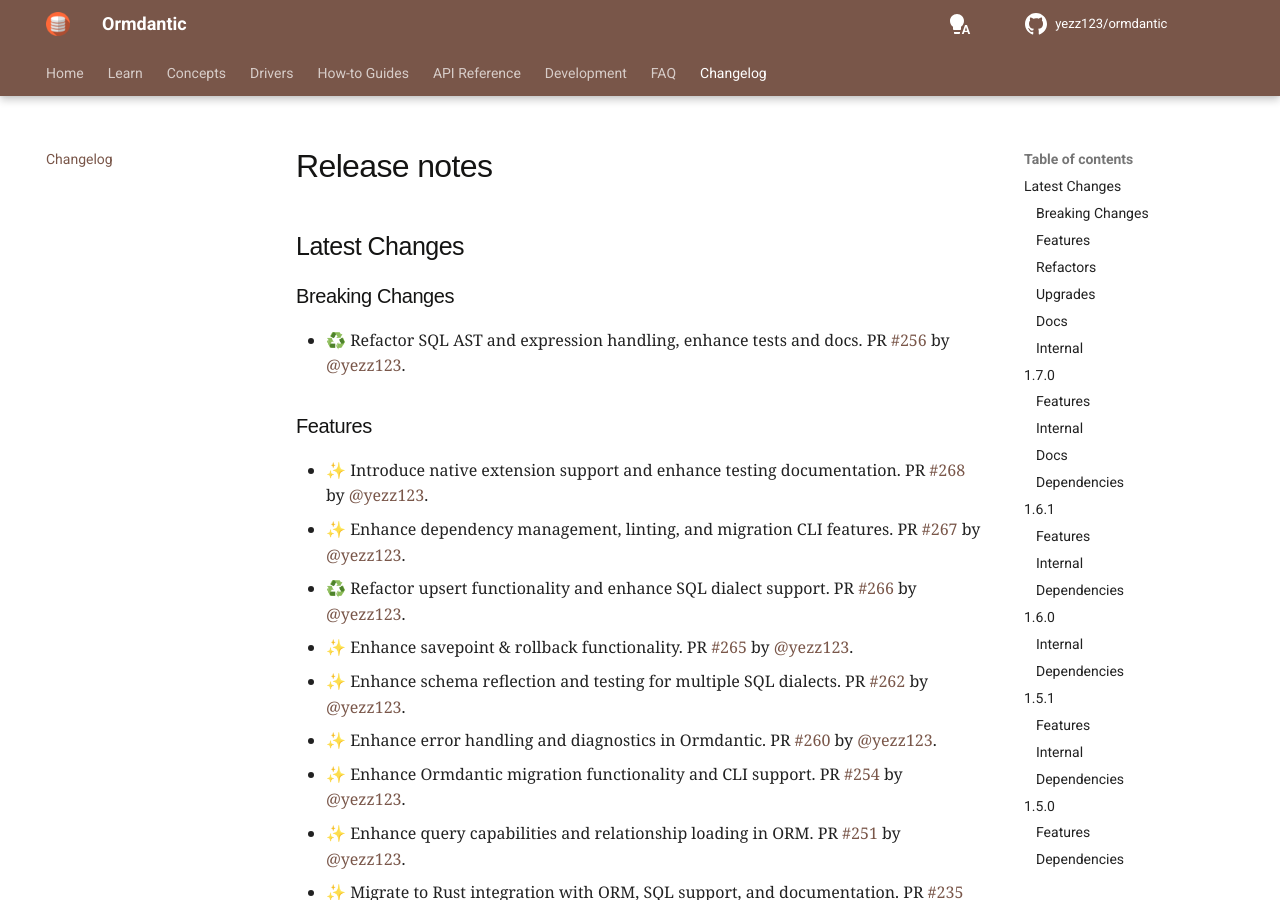
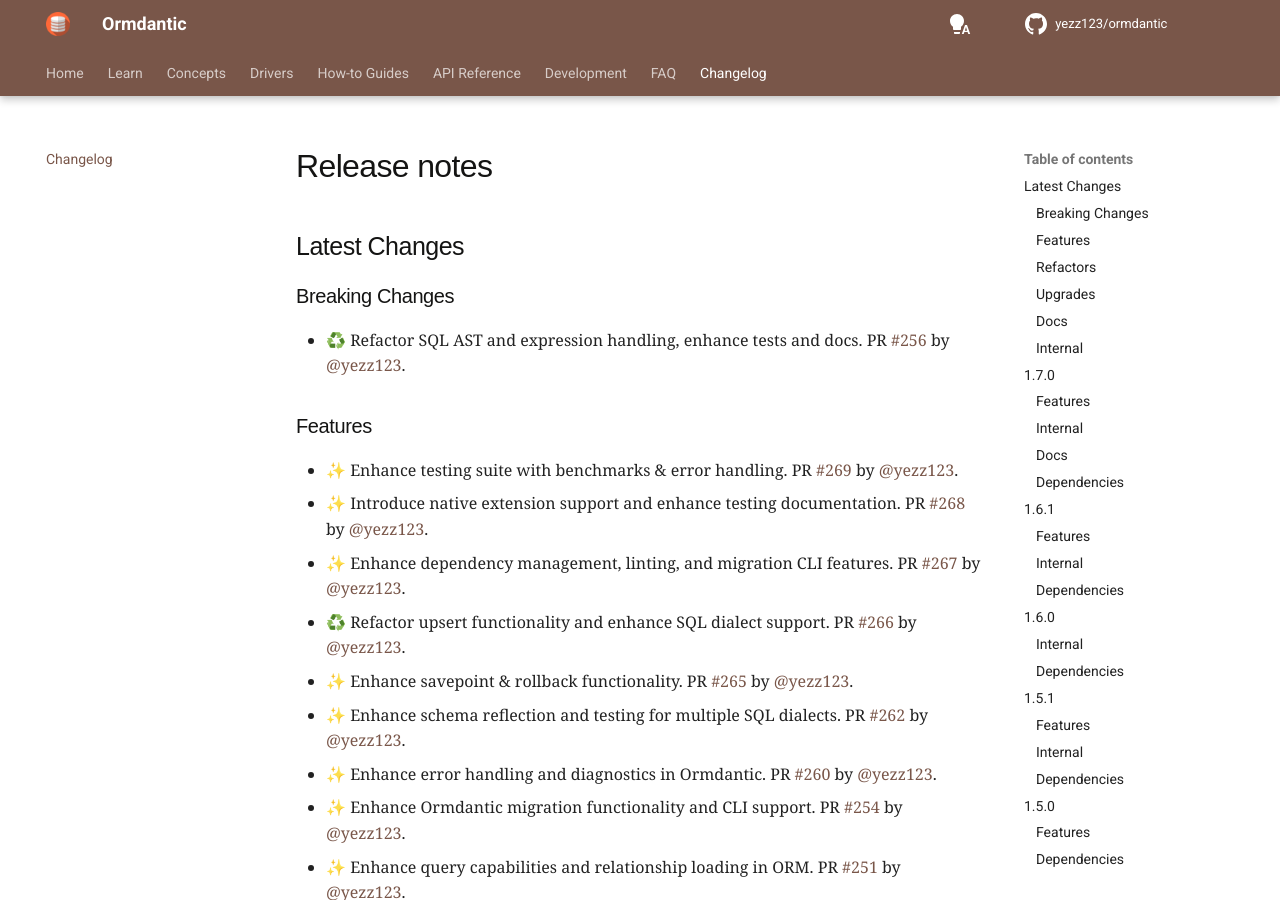
Before and after one commit to yezz123/ormdantic, an MkDocs documentation site: the page built from docs/release.md, in a window 1280 px wide and 900 px high. Built offline with MkDocs 1.6.1 and Material for MkDocs 9.7.7, drawn with Linux system fonts in a browser that asks for light colours; comment, search, counter and statistics services are not loaded.

Commit message:
📝 Update release notes
[skip ci]

```diff
--- a/docs/release.md
+++ b/docs/release.md
@@ -8,6 +8,7 @@
 
 ### Features
 
+* ✨ Enhance testing suite with benchmarks & error handling. PR [#269](https://github.com/yezz123/ormdantic/pull/269) by [@yezz123](https://github.com/yezz123).
 * ✨ Introduce native extension support and enhance testing documentation. PR [#268](https://github.com/yezz123/ormdantic/pull/268) by [@yezz123](https://github.com/yezz123).
 * ✨ Enhance dependency management, linting, and migration CLI features. PR [#267](https://github.com/yezz123/ormdantic/pull/267) by [@yezz123](https://github.com/yezz123).
 * ♻️ Refactor upsert functionality and enhance SQL dialect support. PR [#266](https://github.com/yezz123/ormdantic/pull/266) by [@yezz123](https://github.com/yezz123).
```
